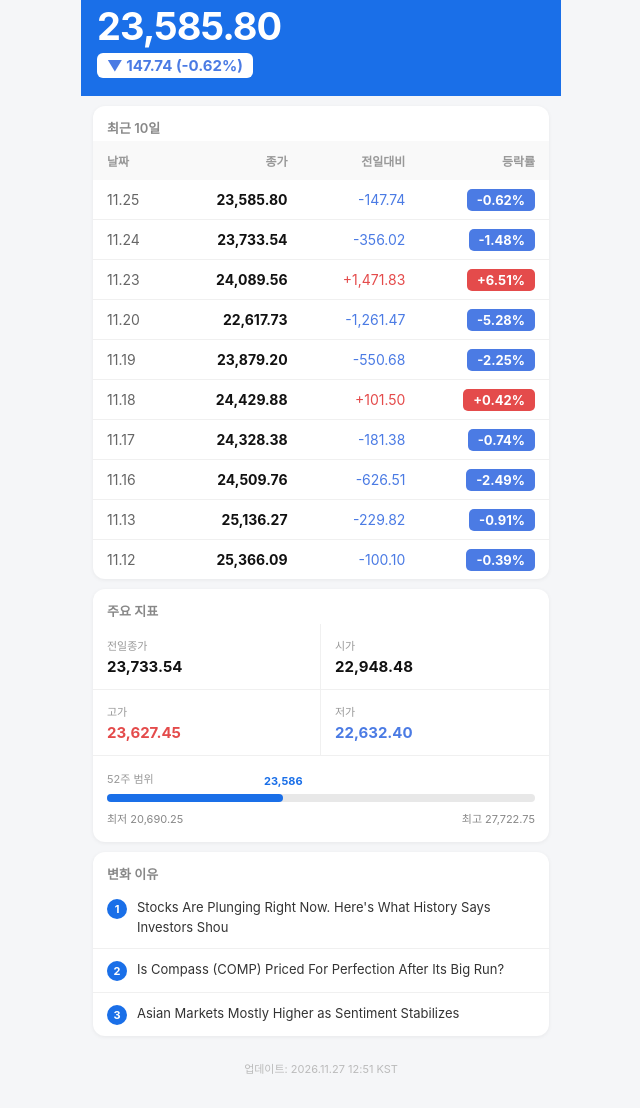
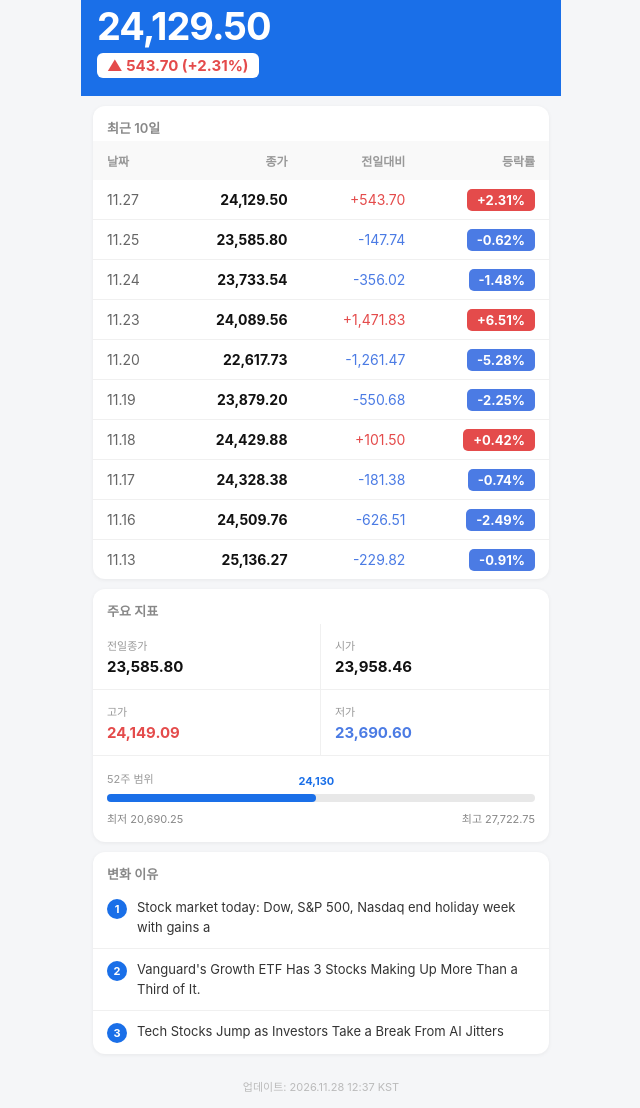
Before and after one commit to nararayoll/market-dashboard, a plain HTML site: page nasdaq_daily.html in a window 1280 px wide. Shown: the part 50-1158 px from the top of the page, without its empty margins (319-959 px from the left). Drawn offline with Linux system fonts and the light colour scheme.

Commit message:
Update NASDAQ daily report 2026-11-28

```diff
--- a/nasdaq_daily.html
+++ b/nasdaq_daily.html
@@ -10,7 +10,7 @@
   .header { background: #1a6fe8; color: #fff; padding: 20px 16px 18px; }
   .header-title { font-size: 17px; font-weight: 600; margin-bottom: 8px; }
   .header-price { font-size: 38px; font-weight: 700; letter-spacing: -1px; }
-  .header-change { font-size: 15px; margin-top: 4px; color: #4b7be4; background: #fff; display: inline-block; padding: 3px 10px; border-radius: 6px; font-weight: 700; }
+  .header-change { font-size: 15px; margin-top: 4px; color: #e44b4b; background: #fff; display: inline-block; padding: 3px 10px; border-radius: 6px; font-weight: 700; }
   .section { background: #fff; margin: 10px 12px; border-radius: 12px; overflow: hidden; box-shadow: 0 1px 4px rgba(0,0,0,.06); }
   .section-title { font-size: 13px; color: #888; padding: 12px 14px 4px; font-weight: 600; }
   table { width: 100%; border-collapse: collapse; font-size: 14px; }
@@ -27,9 +27,9 @@
   .card-value { font-size: 15px; font-weight: 700; }
   .week52-wrap { padding: 14px 14px 16px; }
   .week52-bar-bg { background: #e8e8e8; border-radius: 4px; height: 8px; margin: 8px 0; position: relative; }
-  .week52-bar-fill { background: #1a6fe8; height: 8px; border-radius: 4px; width: 41.2%; }
+  .week52-bar-fill { background: #1a6fe8; height: 8px; border-radius: 4px; width: 48.9%; }
   .week52-labels { display: flex; justify-content: space-between; font-size: 11px; color: #888; }
-  .week52-current { position: absolute; top: -20px; left: 41.2%; transform: translateX(-50%); font-size: 11px; color: #1a6fe8; font-weight: 700; white-space: nowrap; }
+  .week52-current { position: absolute; top: -20px; left: 48.9%; transform: translateX(-50%); font-size: 11px; color: #1a6fe8; font-weight: 700; white-space: nowrap; }
   .reason-card { display: flex; align-items: flex-start; gap: 10px; padding: 11px 14px; border-bottom: 1px solid #f0f0f0; }
   .reason-card:last-child { border-bottom: none; }
   .reason-num { background: #1a6fe8; color: #fff; border-radius: 50%; width: 20px; height: 20px; display: flex; align-items: center; justify-content: center; font-size: 11px; font-weight: 700; flex-shrink: 0; margin-top: 1px; }
@@ -41,8 +41,8 @@
 
 <div class="header">
   <div class="header-title">나스닥 종합</div>
-  <div class="header-price">23,585.80</div>
-  <div class="header-change">▼ 147.74 (-0.62%)</div>
+  <div class="header-price">24,129.50</div>
+  <div class="header-change">▲ 543.70 (+2.31%)</div>
 </div>
 
 <div class="section">
@@ -57,6 +57,12 @@
       </tr>
     </thead>
     <tbody>
+        <tr>
+          <td>11.27</td>
+          <td><strong>24,129.50</strong></td>
+          <td style="color:#e44b4b">+543.70</td>
+          <td><span style="background:#e44b4b;color:#fff;padding:3px 10px;border-radius:5px;font-size:13px;font-weight:700">+2.31%</span></td>
+        </tr>
         <tr>
           <td>11.25</td>
           <td><strong>23,585.80</strong></td>
@@ -110,12 +116,6 @@
           <td><strong>25,136.27</strong></td>
           <td style="color:#4b7be4">-229.82</td>
           <td><span style="background:#4b7be4;color:#fff;padding:3px 10px;border-radius:5px;font-size:13px;font-weight:700">-0.91%</span></td>
-        </tr>
-        <tr>
-          <td>11.12</td>
-          <td><strong>25,366.09</strong></td>
-          <td style="color:#4b7be4">-100.10</td>
-          <td><span style="background:#4b7be4;color:#fff;padding:3px 10px;border-radius:5px;font-size:13px;font-weight:700">-0.39%</span></td>
         </tr></tbody>
   </table>
 </div>
@@ -123,16 +123,16 @@
 <div class="section">
   <div class="section-title">주요 지표</div>
   <div class="cards">
-    <div class="card"><div class="card-label">전일종가</div><div class="card-value">23,733.54</div></div>
-    <div class="card"><div class="card-label">시가</div><div class="card-value">22,948.48</div></div>
-    <div class="card"><div class="card-label">고가</div><div class="card-value" style="color:#e44b4b">23,627.45</div></div>
-    <div class="card"><div class="card-label">저가</div><div class="card-value" style="color:#4b7be4">22,632.40</div></div>
+    <div class="card"><div class="card-label">전일종가</div><div class="card-value">23,585.80</div></div>
+    <div class="card"><div class="card-label">시가</div><div class="card-value">23,958.46</div></div>
+    <div class="card"><div class="card-label">고가</div><div class="card-value" style="color:#e44b4b">24,149.09</div></div>
+    <div class="card"><div class="card-label">저가</div><div class="card-value" style="color:#4b7be4">23,690.60</div></div>
   </div>
   <div class="week52-wrap">
     <div class="card-label">52주 범위</div>
     <div class="week52-bar-bg">
       <div class="week52-bar-fill"></div>
-      <div class="week52-current">23,586</div>
+      <div class="week52-current">24,130</div>
     </div>
     <div class="week52-labels">
       <span>최저 20,690.25</span>
@@ -146,19 +146,19 @@
 
         <div class="reason-card">
           <span class="reason-num">1</span>
-          <span class="reason-text">Stocks Are Plunging Right Now. Here's What History Says Investors Shou</span>
+          <span class="reason-text">Stock market today: Dow, S&P 500, Nasdaq end holiday week with gains a</span>
         </div>
         <div class="reason-card">
           <span class="reason-num">2</span>
-          <span class="reason-text">Is Compass (COMP) Priced For Perfection After Its Big Run?</span>
+          <span class="reason-text">Vanguard's Growth ETF Has 3 Stocks Making Up More Than a Third of It. </span>
         </div>
         <div class="reason-card">
           <span class="reason-num">3</span>
-          <span class="reason-text">Asian Markets Mostly Higher as Sentiment Stabilizes</span>
+          <span class="reason-text">Tech Stocks Jump as Investors Take a Break From AI Jitters</span>
         </div>
 </div>
 
-<div class="updated">업데이트: 2026.11.27 12:51 KST</div>
+<div class="updated">업데이트: 2026.11.28 12:37 KST</div>
 
 </body>
 </html>
```
